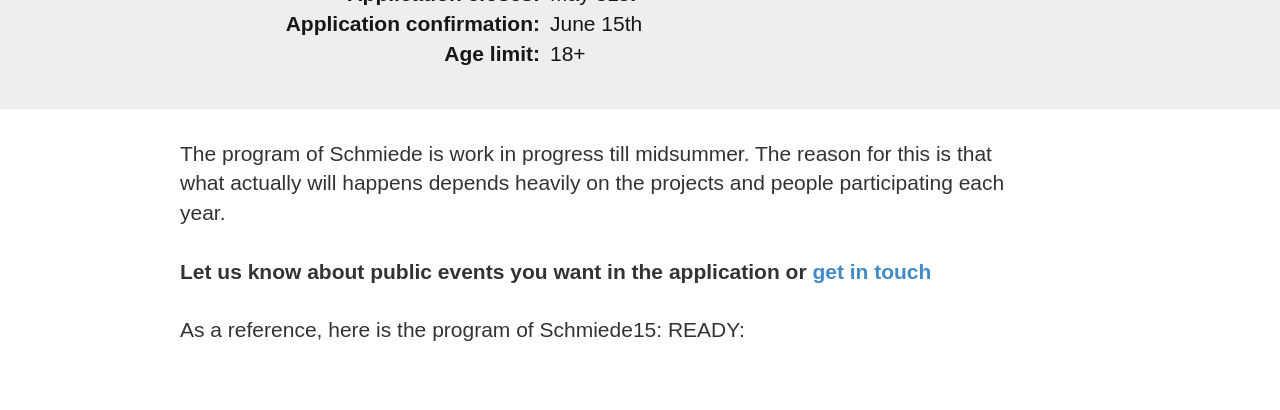
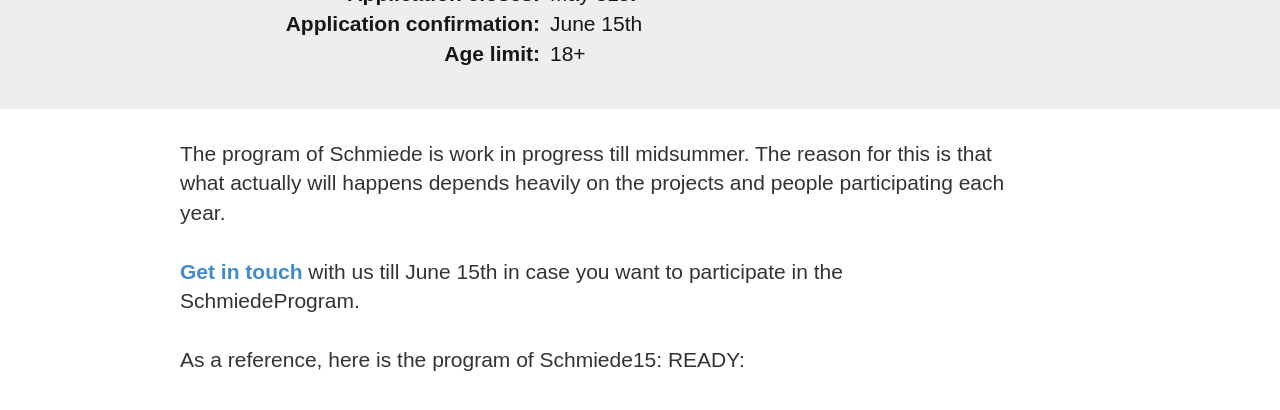
Before and after one commit to philippWassibauer/schmiede_web, a Jekyll site: the page built from apply/index.html, in a window 1280 px wide and 900 px high, scrolled down 968 px, cut to the strip 0-734 px from the top of the window. Shown: the top 410 px of the strip. Built offline with Jekyll 4.4.1, drawn with Linux system fonts in a browser that asks for light colours.

Commit message:
Update index.html

```diff
--- a/apply/index.html
+++ b/apply/index.html
@@ -53,7 +53,7 @@
         The program of Schmiede is work in progress till midsummer.
         The reason for this is that what actually will happens depends heavily on
         the projects and people participating each year. <br /><br />
-        <strong>Let us know about  public events you want in the application or <a href="/impressum.html">get in touch</a></strong>
+        <strong> <a href="/impressum.html">Get in touch</a></strong> with us till June 15th in case you want to participate in the SchmiedeProgram.
         <br /><br />
         As a reference, here is the program of Schmiede15: READY:
  <div data-configid="3084599/34031483" style="width:525px; height:373px;" class="issuuembed"></div><script type="text/javascript" src="//e.issuu.com/embed.js" async="true"></script>
```
